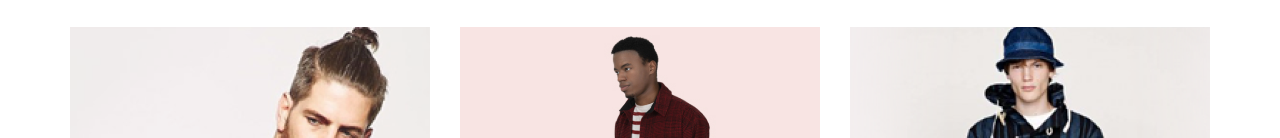
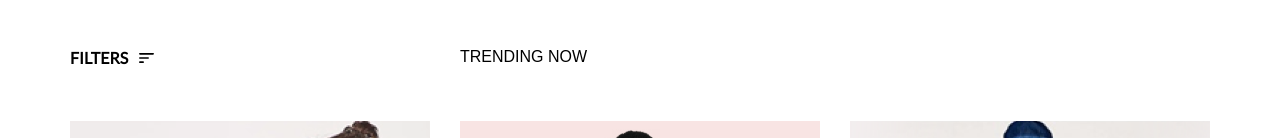
Before and after one commit to Kuldyaev/verstka_v1, a plain HTML site: page catalog.html in a window 1280 px wide. Shown: the part 226-364 px from the top of the page. Drawn offline with Linux system fonts and the light colour scheme.

Commit message:
Filterslogo finished

```diff
--- a/catalog.css
+++ b/catalog.css
@@ -70,8 +70,31 @@
 
 .main-conteiner-block1{
 	grid-area: block1;
+	display: flex;
+	align-items: center;
+	margin-top:  51px;
+	margin-bottom: 24px;
+	font-weight: 600;
+	font-family: "Lato-Regular";
+}
+.main-conteiner-block1:hover {
+	color: #EF5B70;
+}
+.main-conteiner-block1-logo{
+	margin-left: 11px;
+}
+.main-conteiner-block1-logo path{
+	fill: black;
+}
+.main-conteiner-block1:hover path{
+	fill: #EF5B70;
+}
+.main-conteiner-block12{
+	grid-area: block12;
 	object-fit: contain;
 	position: relative;
+	margin-top:  51px;
+	margin-bottom: 24px;
 }
 .main-conteiner-block2{
 	grid-area: block2;
@@ -164,7 +187,7 @@
 	grid-template-rows: auto;
 	grid-row-gap: 30px;
 	grid-template-areas:
-    " block1  block1  block1  block1   block1"
+    " block1    .    block12   .        ."
     " block2    .     block3   .       block4"
     " block5    .     block6   .       block7"
     " block8    .     block9   .       block10"
--- a/catalog.html
+++ b/catalog.html
@@ -68,6 +68,15 @@
 		</div>
 		<main class="conteiner">
 			<div class="main-conteiner-context ">
+				<div class='main-conteiner-block1'>
+					<p>FILTERS</p>
+					<svg class="main-conteiner-block1-logo" width="15" height="10" viewBox="0 0 15 10" fill="none" xmlns="http://www.w3.org/2000/svg">
+						<path d="M0.833333 10H4.16667C4.625 10 5 9.625 5 9.16667C5 8.70833 4.625 8.33333 4.16667 8.33333H0.833333C0.375 8.33333 0 8.70833 0 9.16667C0 9.625 0.375 10 0.833333 10ZM0 0.833333C0 1.29167 0.375 1.66667 0.833333 1.66667H14.1667C14.625 1.66667 15 1.29167 15 0.833333C15 0.375 14.625 0 14.1667 0H0.833333C0.375 0 0 0.375 0 0.833333ZM0.833333 5.83333H9.16667C9.625 5.83333 10 5.45833 10 5C10 4.54167 9.625 4.16667 9.16667 4.16667H0.833333C0.375 4.16667 0 4.54167 0 5C0 5.45833 0.375 5.83333 0.833333 5.83333Z" />
+					</svg>
+				</div>
+				<div class='main-conteiner-block12'>
+					TRENDING NOW
+				</div>
 				<div class='main-conteiner-block2'>
 						<div class="info-block">
 							<div class="info-block-img">
--- a/style.css
+++ b/style.css
@@ -126,6 +126,7 @@ header{
 	padding-top: 16px;
 	padding-left: 33px;
 	padding-right: 17px;
+	z-index: 2;
 }
 
 .header-item-icon:hover .popUp-menu{
```
Also changed, not shown: img/iconFilters.svg (added), img/iconFiltersColors.svg (added).
